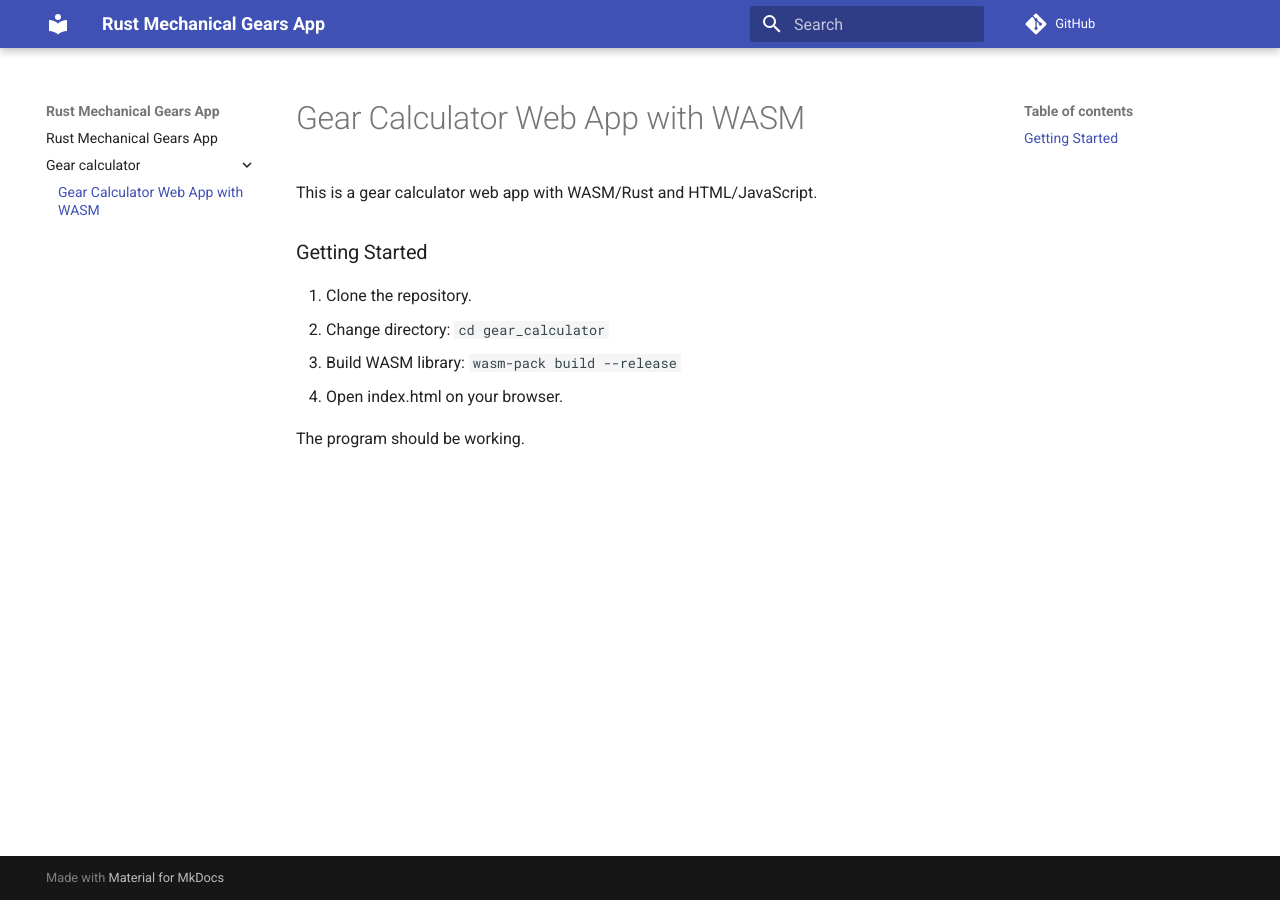
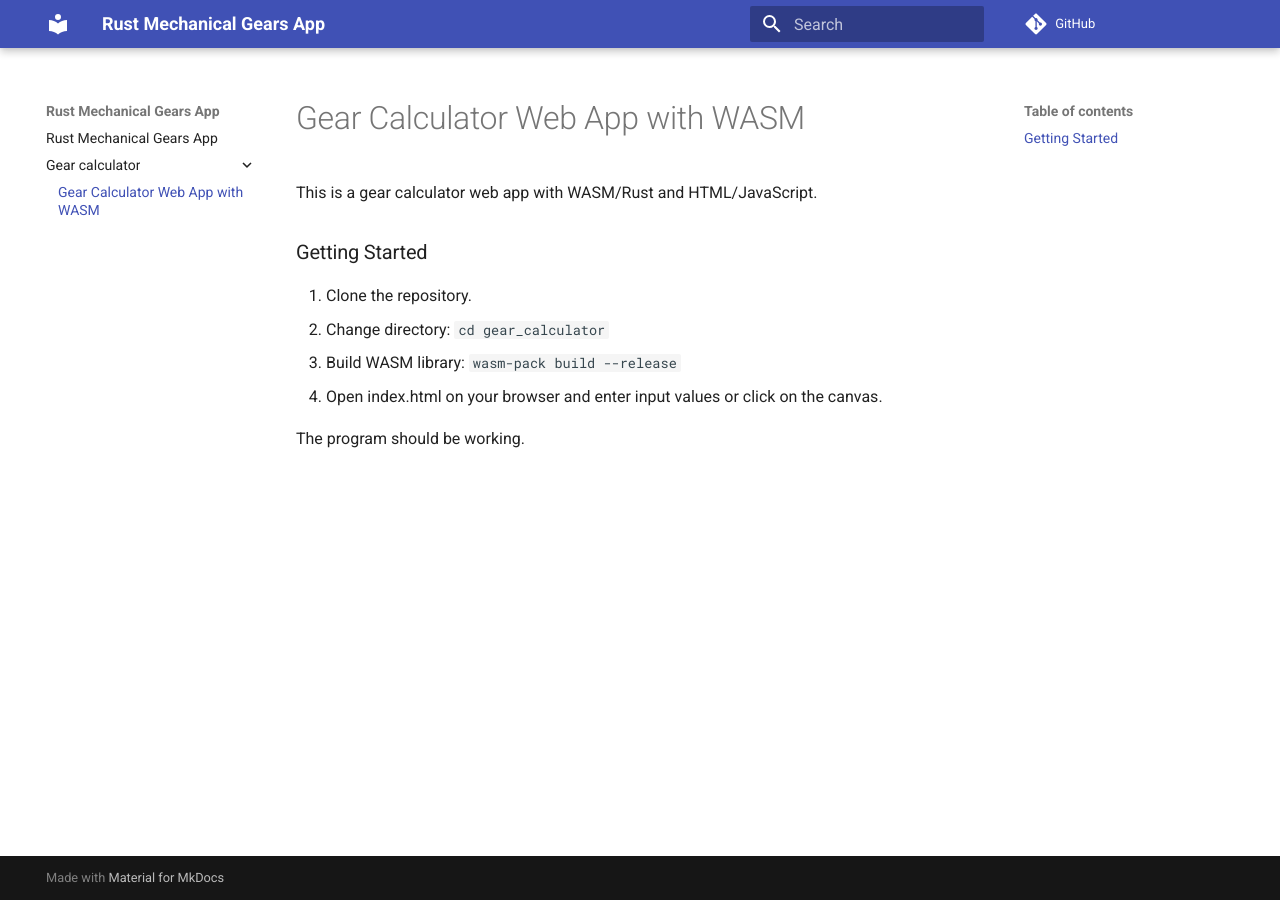
Before and after one commit to lulunac27a/rust-mechanical-gears-app, an MkDocs documentation site: the page built from docs/gear_calculator/index.md, in a window 1280 px wide. Built offline with MkDocs 1.6.1 and Material for MkDocs 9.7.7, drawn with Linux system fonts in a browser that asks for light colours; comment, search, counter and statistics services are not loaded.

Commit message:
Add more description

```diff
--- a/docs/gear_calculator/index.md
+++ b/docs/gear_calculator/index.md
@@ -7,6 +7,7 @@ This is a gear calculator web app with WASM/Rust and HTML/JavaScript.
 1. Clone the repository.
 2. Change directory: `cd gear_calculator`
 3. Build WASM library: `wasm-pack build --release`
-4. Open index.html on your browser.
+4. Open index.html on your browser and enter input values or click on the
+   canvas.
 
 The program should be working.
```
Also changed, not shown: gear_calculator/README.md (+2 -1 lines).
